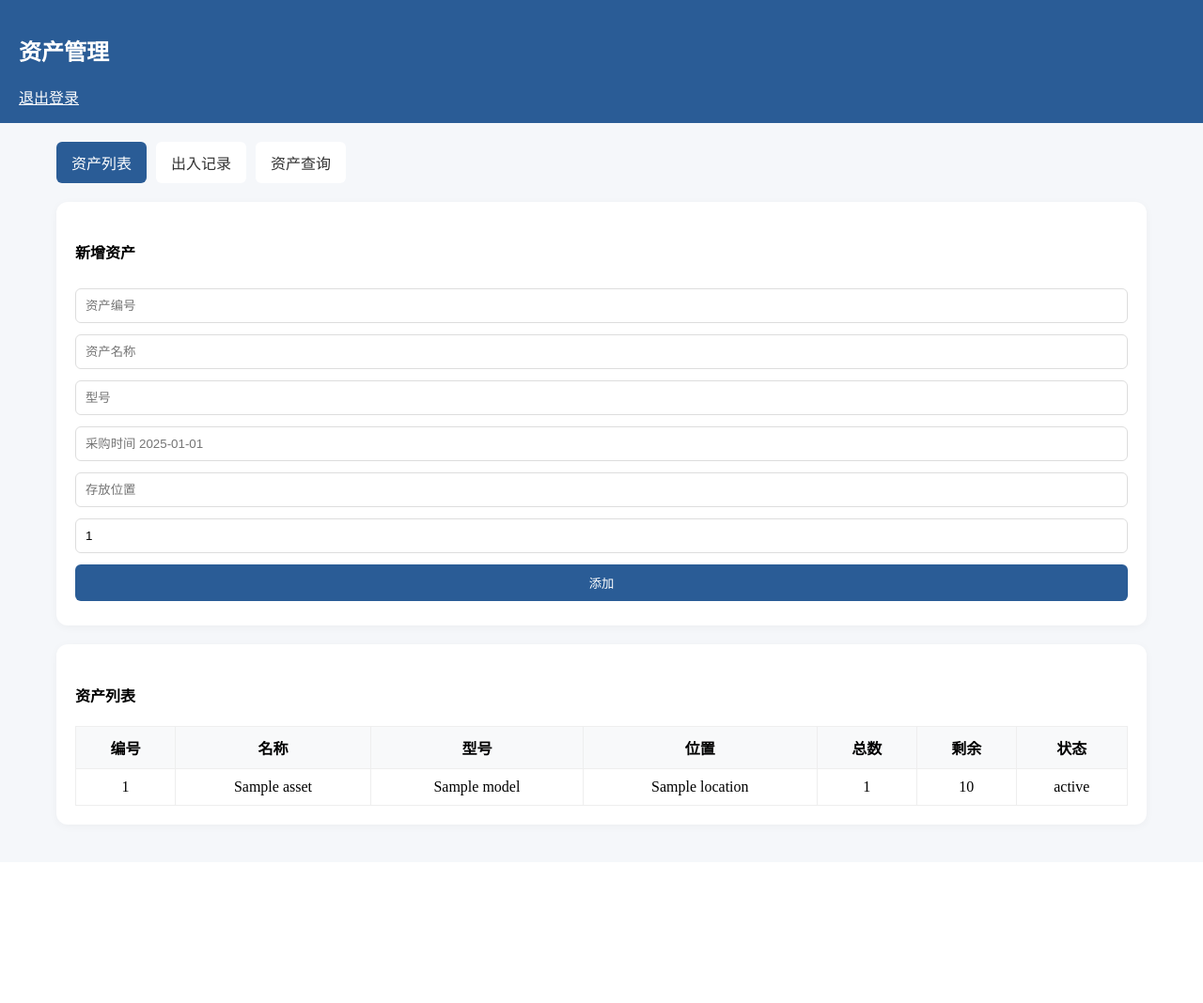
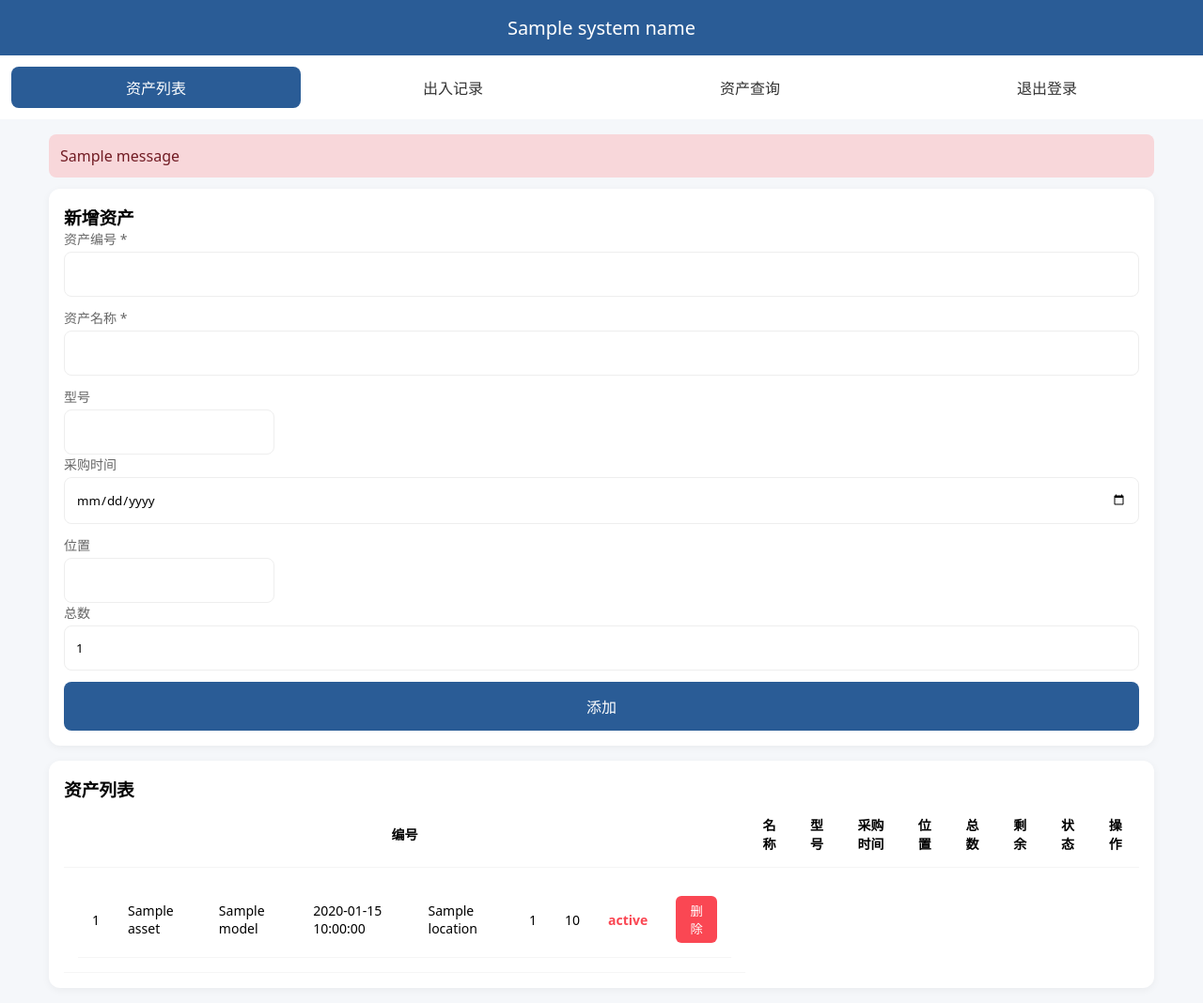
Before and after one commit to liuhuaqing446/lab-asset, a Flask app: template templates/index.html in a window 1280 px wide. Shown: the whole page at 94% size. Before the commit the page ends 883 px from the top, so only its background shows below. Run offline with Flask 3, Linux system fonts and the light colour scheme; the visitor is signed in with stand-in values (Sample User, id 1); tables that the repository leaves empty or names only in its code hold one stand-in row (values such as "Sample post"); the template is opened without the code that fills it: most values are stand-ins (such as "Sample title", 1, 10 or a date in 2020); one stand-in notice (Sample message) is shown.

Commit message:
Update index.html

```diff
--- a/templates/index.html
+++ b/templates/index.html
@@ -1,63 +1,111 @@
 <!DOCTYPE html>
-<meta charset="utf-8">
-<meta name="viewport" content="width=device-width">
-<title>资产管理</title>
+<html>
+<head>
+<meta charset="UTF-8">
+<meta name="viewport" content="width=device-width, initial-scale=1.0,user-scalable=no">
+<title>{{system_name}}</title>
 <style>
-*{box-sizing:border-box}
-body{margin:0;font-family:微软雅黑;background:#f5f7fa}
-.header{background:#2a5c96;color:white;padding:16px 20px}
-.container{max-width:1200px;margin:auto;padding:20px}
-.card{background:white;border-radius:12px;box-shadow:0 2px 10px #0000000a;padding:20px;margin-bottom:20px}
-input,select,button{width:100%;padding:10px;margin:6px 0;border:1px solid #ddd;border-radius:6px}
-button{background:#2a5c96;color:white;border:none}
-table{width:100%;border-collapse:collapse;margin-top:10px}
-th,td{border:1px solid #eee;padding:10px;text-align:center}
-th{background:#f8f9fa}
-.nav{display:flex;gap:10px;margin-bottom:20px}
-.nav a{padding:10px 16px;background:white;border-radius:6px;text-decoration:none;color:#333}
-.nav a.active{background:#2a5c96;color:white}
-.logout{margin-left:auto;color:white}
+*{box-sizing:border-box;margin:0;padding:0;font-family:system-ui, sans-serif;}
+body{background:#f5f7fa;}
+.container{width:100%;max-width:1200px;margin:0 auto;padding:0 12px;}
+.header{background:#2a5c96;color:#fff;padding:16px;text-align:center;font-size:20px;}
+.nav{background:#fff;padding:12px;display:flex;flex-wrap:wrap;gap:8px;margin-bottom:16px;}
+.nav a{flex:1;min-width:100px;text-align:center;padding:10px 8px;border-radius:8px;text-decoration:none;color:#333;}
+.nav a.active{background:#2a5c96;color:#fff;}
+.form-box,.table-box{background:#fff;padding:16px;border-radius:12px;margin-bottom:16px;box-shadow:0 2px 8px rgba(0,0,0,0.05);}
+.form-group{margin-bottom:12px;}
+.form-group label{font-size:14px;color:#666;margin-bottom:4px;display:block;}
+.form-group input{width:100%;padding:14px 12px;border:1px solid #eee;border-radius:8px;}
+.btn{width:100%;padding:14px;background:#2a5c96;color:#fff;border:none;border-radius:8px;font-size:16px;min-height:48px;}
+.flash{padding:12px;border-radius:8px;margin-bottom:12px;background:#f8d7da;color:#721c24;}
+.status-in{color:#07c160;font-weight:bold;}
+.status-out{color:#fa4753;font-weight:bold;}
+table{width:100%;border-collapse:collapse;}
+th,td{padding:10px 6px;font-size:14px;border-bottom:1px solid #f5f5f5;}
+.hide-mobile{display:none;}
+.swipe-item{position:relative;display:flex;}
+.swipe-content{width:100%;background:#fff;transition:transform 0.3s;z-index:2;}
+.swipe-delete{position:absolute;right:0;top:0;bottom:0;width:80px;background:#fa4753;color:#fff;border:none;z-index:1;}
+.btn-delete-pc{display:none;background:#fa4753;color:#fff;border:none;padding:6px 12px;border-radius:6px;}
+@media(min-width:768px){
+  .hide-mobile{display:table-cell;}
+  .swipe-delete{display:none;}
+  .btn-delete-pc{display:inline-block;}
+  th,td{padding:15px;}
+}
 </style>
-
-<div class="header">
-    <h2>资产管理</h2>
-    <a href="/logout" style="color:white">退出登录</a>
+</head>
+<body>
+<div class="header">{{system_name}}</div>
+<div class="nav">
+<a href="/" class="active">资产列表</a>
+<a href="/record">出入记录</a>
+<a href="/query">资产查询</a>
+<a href="/logout">退出登录</a>
 </div>
 <div class="container">
-<div class="nav">
-<a class="active" href="/">资产列表</a>
-<a href="/record">出入记录</a>
-<a href="/query">资产查询</a>
-</div>
+{% with msg=get_flashed_messages() %}{% if msg %}{% for m in msg %}
+<div class="flash">{{m}}</div>{% endfor %}{% endif %}{% endwith %}
 
-<div class="card">
-<h4>新增资产</h4>
+<div class="form-box">
+<h3>新增资产</h3>
 <form method="post" action="/add_asset">
-<input name="asset_id" placeholder="资产编号" required>
-<input name="name" placeholder="资产名称" required>
-<input name="model" placeholder="型号">
-<input name="purchase_time" placeholder="采购时间 2025-01-01">
-<input name="location" placeholder="存放位置">
-<input name="total_quantity" type="number" value="1">
-<button>添加</button>
+<div class="form-group"><label>资产编号 *</label><input name="asset_id" required></div>
+<div class="form-group"><label>资产名称 *</label><input name="name" required></div>
+<div class="form-group hide-mobile"><label>型号</label><input name="model"></div>
+<div class="form-group"><label>采购时间</label><input type="date" name="purchase_time"></div>
+<div class="form-group hide-mobile"><label>位置</label><input name="location"></div>
+<div class="form-group"><label>总数</label><input type="number" name="total_quantity" value="1" min="1"></div>
+<button class="btn" type="submit">添加</button>
 </form>
 </div>
 
-<div class="card">
-<h4>资产列表</h4>
+<div class="table-box">
+<h3>资产列表</h3>
 <table>
-<tr><th>编号</th><th>名称</th><th>型号</th><th>位置</th><th>总数</th><th>剩余</th><th>状态</th></tr>
+<thead>
+<tr><th>编号</th><th>名称</th><th class="hide-mobile">型号</th><th>采购时间</th><th class="hide-mobile">位置</th><th>总数</th><th>剩余</th><th>状态</th><th>操作</th></tr>
+</thead>
+<tbody>
 {% for a in assets %}
+<tr class="swipe-item">
+<td colspan="9" class="swipe-content">
+<table width="100%">
 <tr>
-<td>{{a.asset_id}}</td>
-<td>{{a.name}}</td>
-<td>{{a.model}}</td>
-<td>{{a.location}}</td>
+<td>{{a.asset_id}}</td><td>{{a.name}}</td>
+<td class="hide-mobile">{{a.model}}</td>
+<td>{{a.purchase_time}}</td>
+<td class="hide-mobile">{{a.location}}</td>
 <td>{{a.total_quantity}}</td>
 <td>{{a.current_quantity}}</td>
-<td>{{a.status}}</td>
+<td class="{{'status-in' if a.status=='在库' else 'status-out'}}">{{a.status}}</td>
+<td>
+<form method="post" action="/delete_asset" onsubmit="return confirm('确定删除？')">
+<input type="hidden" name="asset_id" value="{{a.asset_id}}">
+<button class="btn-delete-pc" type="submit">删除</button>
+</form>
+</td>
+</tr>
+</table>
+</td>
+<button class="swipe-delete" onclick="del('{{a.asset_id}}')">删除</button>
 </tr>
 {% endfor %}
+</tbody>
 </table>
 </div>
 </div>
+
+<form id="f" method="post" action="/delete_asset" style="display:none"><input name="asset_id" id="aid"></form>
+<script>
+function del(id){if(confirm('确定删除？')){document.getElementById('aid').value=id;document.getElementById('f').submit();}}
+let sX,mX,sw;
+document.querySelectorAll('.swipe-item').forEach(i=>{
+let c=i.querySelector('.swipe-content');
+i.addEventListener('touchstart',e=>{sX=e.touches[0].clientX;sw=1;});
+i.addEventListener('touchmove',e=>{if(!sw)return;mX=e.touches[0].clientX-sX;if(mX<0&&mX>-80)c.style.transform=`translateX(${mX}px)`;else if(mX<=-80)c.style.transform='translateX(-80px)';});
+i.addEventListener('touchend',()=>{sw=0;if(mX<-40)c.style.transform='translateX(-80px)';else c.style.transform='translateX(0)';});
+});
+</script>
+</body>
+</html>
```
